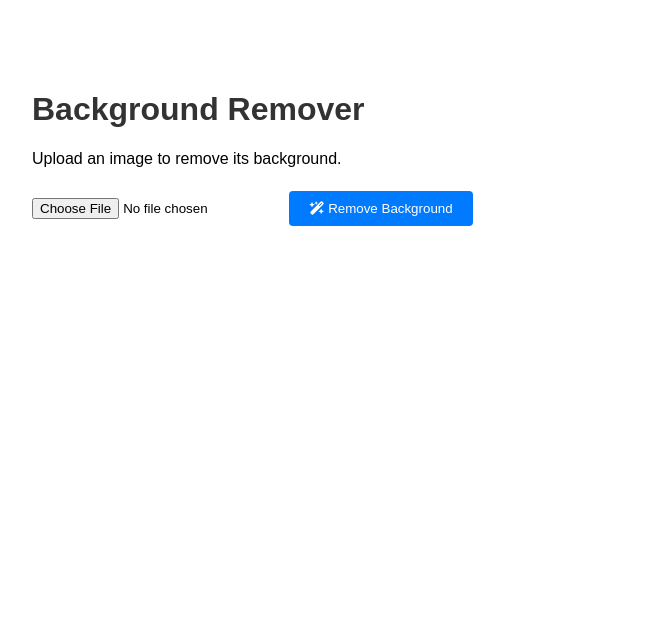
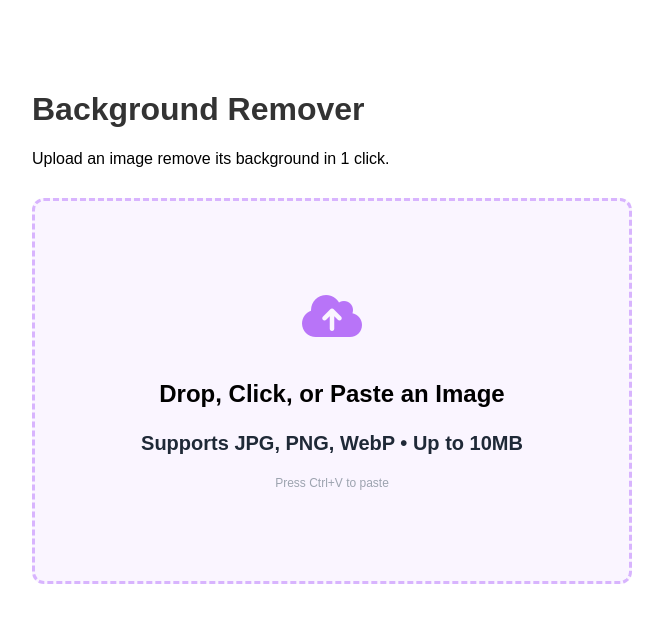
Before and after one commit to rafaelanobre/remove-bg, a Django app: page / in a window 1280 px wide. Shown: the top 623 px of the page, without its empty margins (308-971 px from the left). Run offline with Django 5.2, Linux system fonts and the light colour scheme.

Commit message:
Feat: add drag and drop

```diff
--- a/processor/static/processor/css/style.css
+++ b/processor/static/processor/css/style.css
@@ -7,6 +7,92 @@ body {
 
 h1 {
     color: #333;
+}
+
+.drop-zone {
+    display: flex;
+    flex-direction: column;
+    align-items: center;
+    justify-content: center;
+    min-height: 300px;
+    padding: 40px 40px;
+    margin-top: 30px;
+    border: 3px dashed #d8b4fe;
+    border-radius: 12px;
+    background-color: #faf5ff;
+    cursor: pointer;
+    transition: all 0.3s ease;
+    text-align: center;
+}
+
+.drop-zone:hover {
+    border-color: #c084fc;
+    background-color: #f3e8ff;
+    box-shadow: 0 4px 12px rgba(168, 85, 247, 0.15);
+    transform: translateY(-2px);
+}
+
+.drop-zone:focus {
+    outline: 3px solid #a855f7;
+    outline-offset: 4px;
+}
+
+.drop-zone.drag-over {
+    border-color: #a855f7;
+    border-style: solid;
+    background-color: #f3e8ff;
+    box-shadow: 0 4px 16px rgba(168, 85, 247, 0.3);
+}
+
+.drop-zone i {
+    color: #a855f7;
+    margin-bottom: 20px;
+    opacity: 0.8;
+}
+
+.drop-zone.drag-over i {
+    color: #a855f7;
+    opacity: 1;
+}
+
+.drop-zone p {
+    margin: 0;
+    color: #6b7280;
+    font-size: 14px;
+    line-height: 1.5;
+}
+
+.drop-zone p:first-of-type {
+    font-size: 20px;
+    font-weight: 600;
+    color: #1f2937;
+    margin-bottom: 10px;
+}
+
+.drop-zone p:nth-of-type(2) {
+    margin-bottom: 8px;
+}
+
+.drop-zone small {
+    display: block;
+    margin-top: 8px;
+    font-size: 12px;
+    color: #9ca3af;
+}
+
+@media (max-width: 600px) {
+    .drop-zone {
+        min-height: 280px;
+        padding: 40px 20px;
+    }
+
+    .drop-zone i {
+        font-size: 2.5em !important;
+    }
+
+    .drop-zone p:first-of-type {
+        font-size: 18px;
+    }
 }
 
 form {
--- a/processor/static/processor/js/main.js
+++ b/processor/static/processor/js/main.js
@@ -5,6 +5,7 @@ const outputImage = document.getElementById('output-image');
 const downloadBtn = document.getElementById('download-btn');
 const copyBtn = document.getElementById('copy-btn');
 const imageInput = document.getElementById('image-input');
+const dropZone = document.getElementById('drop-zone');
 
 let originalImageUrl = null;
 
@@ -39,38 +40,21 @@ function showError(message) {
     alert(message);
 }
 
-imageInput.addEventListener('change', () => {
-    result.style.display = 'none';
-    outputImage.src = '';
-
-    const file = imageInput.files[0];
-    if (file) {
-        const validation = validateFile(file);
-        if (!validation.valid) {
-            showError(validation.error);
-            imageInput.value = '';
-            return;
-        }
-
-        originalImageUrl = URL.createObjectURL(file);
-    }
-});
-
-form.addEventListener('submit', async (e) => {
-    e.preventDefault();
-
-    const file = imageInput.files[0];
-
+async function uploadFile(file) {
     const validation = validateFile(file);
     if (!validation.valid) {
         showError(validation.error);
         return;
     }
 
+    dropZone.style.display = 'none';
     loading.style.display = 'block';
     result.style.display = 'none';
 
-    const formData = new FormData(form);
+    const formData = new FormData();
+    formData.append('image', file);
+    formData.append('csrfmiddlewaretoken',
+        document.querySelector('[name=csrfmiddlewaretoken]').value);
 
     try {
         const response = await fetch('', {
@@ -125,4 +109,82 @@ form.addEventListener('submit', async (e) => {
         showError('Network error. Please check your connection and try again.');
         loading.style.display = 'none';
     }
+}
+
+imageInput.addEventListener('change', async () => {
+    result.style.display = 'none';
+    outputImage.src = '';
+
+    const file = imageInput.files[0];
+    if (file) {
+        originalImageUrl = URL.createObjectURL(file);
+        await uploadFile(file);
+    }
 });
+
+form.addEventListener('submit', async (e) => {
+    e.preventDefault();
+
+    const file = imageInput.files[0];
+    if (file) {
+        originalImageUrl = URL.createObjectURL(file);
+    }
+
+    await uploadFile(file);
+});
+
+dropZone.addEventListener('click', () => {
+    imageInput.click();
+});
+
+dropZone.addEventListener('dragenter', (e) => {
+    e.preventDefault();
+    dropZone.classList.add('drag-over');
+});
+
+dropZone.addEventListener('dragover', (e) => {
+    e.preventDefault();
+});
+
+dropZone.addEventListener('dragleave', () => {
+    dropZone.classList.remove('drag-over');
+});
+
+dropZone.addEventListener('drop', async (e) => {
+    e.preventDefault();
+    dropZone.classList.remove('drag-over');
+
+    const file = e.dataTransfer.files[0];
+    if (file) {
+        originalImageUrl = URL.createObjectURL(file);
+        await uploadFile(file);
+    }
+});
+
+document.addEventListener('paste', async (e) => {
+    const items = e.clipboardData.items;
+
+    for (let item of items) {
+        if (item.type.startsWith('image/')) {
+            const file = item.getAsFile();
+            if (file) {
+                originalImageUrl = URL.createObjectURL(file);
+                await uploadFile(file);
+                break;
+            }
+        }
+    }
+});
+
+const uploadAnotherBtn = document.getElementById('upload-another-btn');
+uploadAnotherBtn.addEventListener('click', () => {
+    result.style.display = 'none';
+
+    dropZone.style.display = 'flex';
+
+    imageInput.value = '';
+
+    outputImage.src = '';
+
+    originalImageUrl = null;
+});
--- a/templates/processor/home.html
+++ b/templates/processor/home.html
@@ -10,15 +10,20 @@
 </head>
 <body>
     <h1>Background Remover</h1>
-    <p>Upload an image to remove its background.</p>
+    <p>Upload an image remove its background in 1 click.</p>
 
-    <form id="upload-form" method="POST" enctype="multipart/form-data">
-        {% csrf_token %}
-        <input type="file" name="image" id="image-input" accept="image/*" required>
-        <button type="submit" id="submit-btn">
-            <i class="fa-solid fa-wand-magic-sparkles"></i> Remove Background
-        </button>
-    </form>
+    <div tabindex="0" id="drop-zone" class="drop-zone">
+        <i class="fa-solid fa-cloud-arrow-up fa-3x"></i>
+
+        <h2>Drop, Click, or Paste an Image</h2>
+        <p>Supports JPG, PNG, WebP • Up to 10MB</p>
+        <small>Press Ctrl+V to paste</small>
+
+        <form id="upload-form" method="POST" enctype="multipart/form-data" style="display: none">
+            {% csrf_token %}
+            <input type="file" name="image" id="image-input" accept="image/*" required>
+        </form>
+    </div>
 
     <div id="loading" style="display: none;">
         <p>Processing... This may take a few seconds.</p>
@@ -36,6 +41,9 @@
             </button>
             <button id="copy-btn">
                 <i class="fa-solid fa-copy"></i> Copy Image
+            </button>
+            <button id="upload-another-btn">
+                <i class="fa-solid fa-upload"></i> Upload Another
             </button>
         </div>
     </div>
```
Also changed, not shown: other parts of processor/static/processor/css/style.css (+28 -14 lines).
